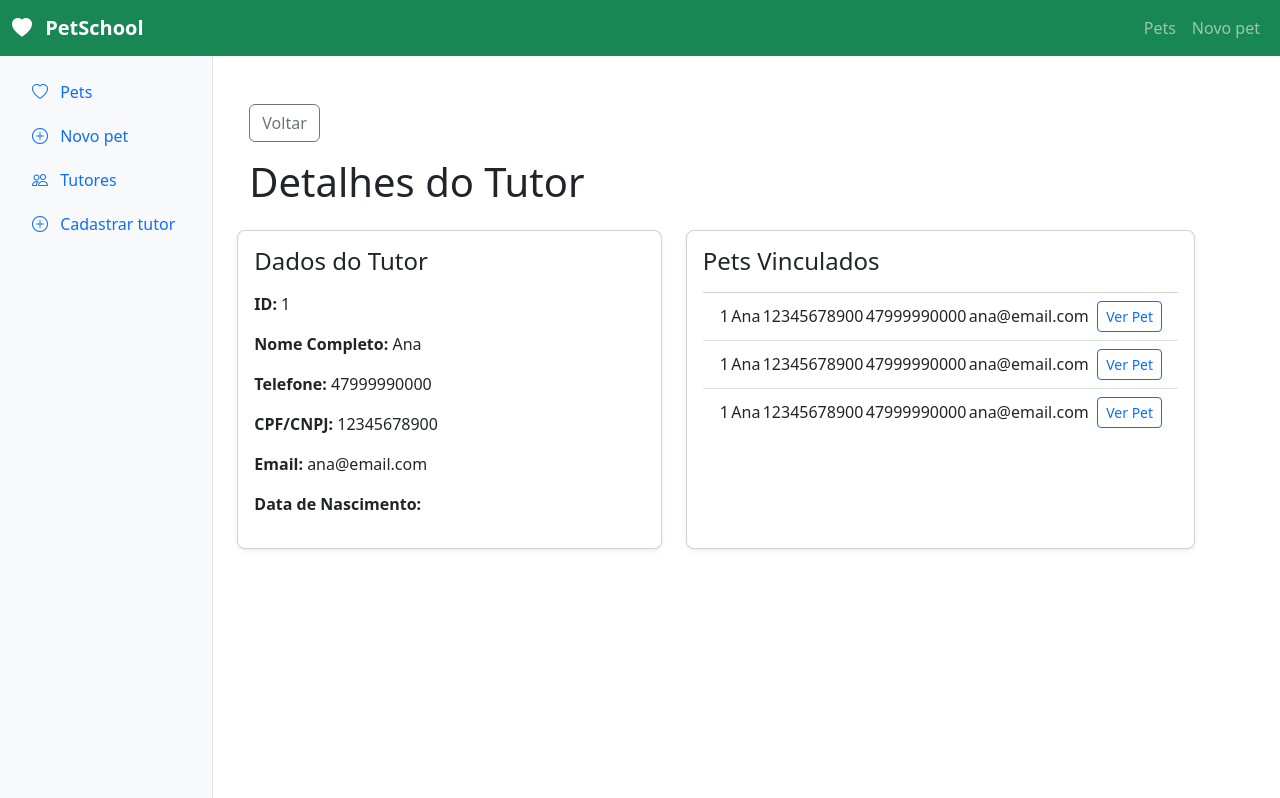
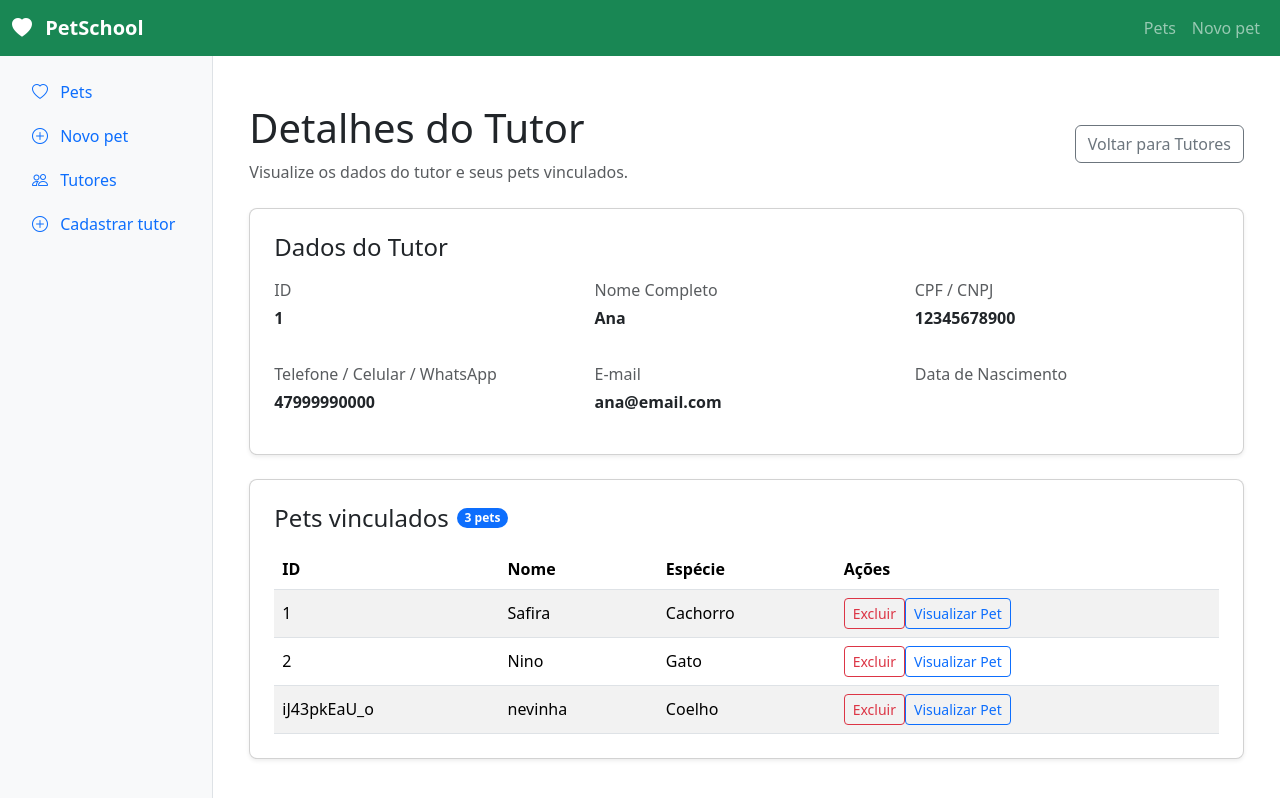
Before and after one commit to Bianca161/hotel-pets, a Vue app: page /tutores/1 in a window 1280 px wide. Shown: the top 798 px of the page. Built offline with nearby package versions, Linux system fonts and the light colour scheme; data requests are answered from the project's data file.

Commit message:
feat - pets vinculados

```diff
--- a/db.json
+++ b/db.json
@@ -67,6 +67,18 @@
       "especie": "Gato",
       "tutorId": "2",
       "id": "ByOkBipfuFk"
+    },
+    {
+      "nome": "ggg",
+      "especie": "Hamster",
+      "tutorId": "FgdWqvBAw08",
+      "id": "OKcK3Or27KQ"
+    },
+    {
+      "nome": "a",
+      "especie": "Cavalo",
+      "tutorId": "FgdWqvBAw08",
+      "id": "5NT0dcTPM-4"
     }
   ],
   "$schema": "./node_modules/json-server/schema.json"
--- a/src/views/TutorDetailsView.vue
+++ b/src/views/TutorDetailsView.vue
@@ -1,5 +1,3 @@
-
-
 <script setup>
 import { onMounted, ref } from 'vue';
 import { useRoute, RouterLink } from 'vue-router';
@@ -9,6 +7,17 @@ const API_URL = 'http://localhost:3000';
 
 const tutor = ref(null);
 const petsDoTutor = ref([]);
+
+async function removerTutor(id) {
+  const confirmarExclusao = window.confirm('Deseja realmente excluir este tutor?');
+
+  if (confirmarExclusao) {
+    await fetch(`${API_URL}/tutores/${id}`, {
+      method: 'DELETE',
+    });
+    await carregarTutorEPets(); // recarregar a lista de tutores após a exclusão
+  }
+}
 
 async function carregarTutorEPets() {
   const idTutor = route.params.id;
@@ -25,10 +34,14 @@ onMounted(carregarTutorEPets);
 
 <template>
   <div class="container py-4">
-    <header class="mb-4">
-      <RouterLink to="/tutores" class="btn btn-outline-secondary mb-3">Voltar
+    <header class="mb-4 d-flex justify-content-between align-items-center">
+      <div>
+        <h1 class="text-2xl font-bold">Detalhes do Tutor</h1>
+        <p class="text-body-secondary mb-0">Visualize os dados do tutor e seus pets vinculados.</p>
+      </div>
+      <RouterLink to="/tutores" class="btn btn-outline-secondary">
+       Voltar para Tutores
       </RouterLink>
-      <h1 class="text-2xl font-bold">Detalhes do Tutor</h1>
     </header>
 
     <div v-if="tutor === null" class="text-center py-5">
@@ -38,47 +51,82 @@ onMounted(carregarTutorEPets);
       <p class="mt-2">Carregando informações...</p>
     </div>
 
-    <div v-else class="row gap-4">
-      <div class="card p-3 shadow-sm col-md-5">
+    <div v-else class="d-flex flex-column gap-4">
+
+      <!-- Card com Dados do Tutor -->
+      <div class="card p-4 shadow-sm">
         <h4 class="card-title mb-3">Dados do Tutor</h4>
-        <p><strong>ID:</strong> {{ tutor.id }}</p>
-        <p><strong>Nome Completo:</strong> {{ tutor.nome }}</p>
-        <p><strong>Telefone:</strong> {{ tutor.telefone }}</p>
-           <p><strong>CPF/CNPJ:</strong> {{ tutor.cpf_cnpj }}</p>
-        <p><strong>Email:</strong> {{ tutor.email }}</p>
-        <p><strong>Data de Nascimento:</strong> {{ tutor.data }}</p>
+
+        <div class="row g-3">
+          <div class="col-md-4">
+            <p class="mb-1 text-muted">ID</p>
+            <p class="fw-semibold">{{ tutor.id }}</p>
+          </div>
+
+          <div class="col-md-4">
+            <p class="mb-1 text-muted">Nome Completo</p>
+            <p class="fw-semibold">{{ tutor.nome }}</p>
+          </div>
+
+          <div class="col-md-4">
+            <p class="mb-1 text-muted">CPF / CNPJ</p>
+            <p class="fw-semibold">{{ tutor.cpf_cnpj }}</p>
+          </div>
+
+           <div class="col-md-4">
+            <p class="mb-1 text-muted">Telefone / Celular / WhatsApp</p>
+            <p class="fw-semibold">{{ tutor.telefone }}</p>
+          </div>
+
+          <div class="col-md-4">
+            <p class="mb-1 text-muted">E-mail</p>
+            <p class="fw-semibold">{{ tutor.email }}</p>
+          </div>
+
+          <div class="col-md-4">
+            <p class="mb-1 text-muted">Data de Nascimento</p>
+            <p class="fw-semibold">{{ tutor.data }}</p>
+          </div>
+        </div>
       </div>
 
-      <div class="card p-3 shadow-sm col-md-6">
-        <h4 class="card-title mb-3">Pets Vinculados</h4>
+      <!-- Card com Pets Vinculados -->
+      <div class="card p-4 shadow-sm">
+        <div class="d-flex align-items-center gap-2 mb-3">
+
+          <h4 class="card-title mb-0">Pets vinculados</h4>
+          <span class="badge bg-primary rounded-pill">{{ petsDoTutor.length }} pets</span>
+        </div>
 
         <div v-if="petsDoTutor.length === 0" class="alert alert-info mb-0">
           Este tutor ainda não possui pets cadastrados.
         </div>
 
-
-
-        <ul v-else class="list-group list-group-flush">
-          <li
-            v-for="pet in petsDoTutor"
-            :key="pet.id"
-            class="list-group-item d-flex justify-content-between align-items-center"
-          >
-
-            <td>{{ tutor.id }}</td>
-          <td>{{ tutor.nome }}</td>
-          <td>{{ tutor.cpf_cnpj }}</td>
-          <td>{{ tutor.telefone }}</td>
-          <td>{{ tutor.email }}</td>
-          <td>{{ tutor.pets_quantidade }}</td>
-          <td>{{ tutor.nome_pets }}</td>
-          <td>{{ tutor.ações }}</td>
-
-            <RouterLink :to="`/pets/${pet.id}`" class="btn btn-sm btn-outline-primary">
-              Ver Pet
-            </RouterLink>
-          </li>
-        </ul>
+        <table v-else class="table table-striped table-hover align-middle mb-0">
+          <thead>
+            <tr>
+              <th>ID</th>
+              <th>Nome</th>
+              <th>Espécie</th>
+              <th>Ações</th>
+            </tr>
+          </thead>
+          <tbody>
+            <tr v-for="pet in petsDoTutor" :key="pet.id">
+              <td>{{ pet.id }}</td>
+              <td>{{ pet.nome }}</td>
+              <td>{{ pet.especie }}</td>
+              <td>
+                <button class="btn btn-sm btn-outline-danger" @click="removerPet(pet.id)">
+                  Excluir
+                </button>
+                <RouterLink :to="`/pets/${pet.id}`" class="btn btn-sm btn-outline-primary">
+                  Visualizar Pet
+                </RouterLink>
+              </td>
+            </tr>
+          </tbody>
+        </table>
       </div>
     </div>
   </div>
```
